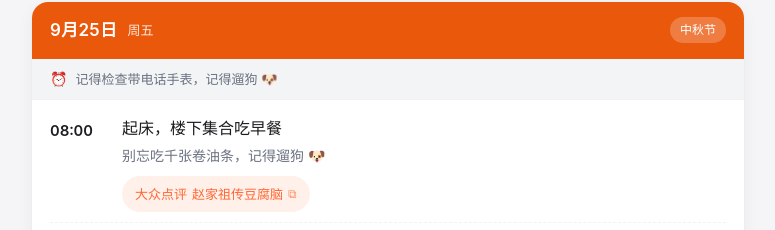
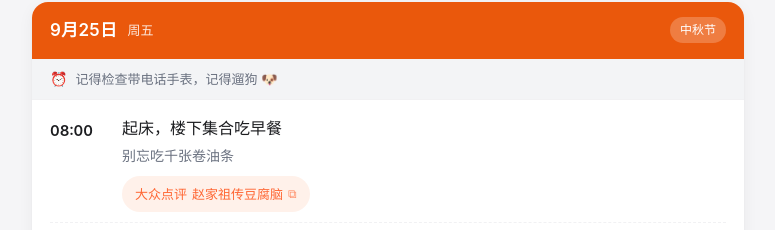
Before and after one commit to GuYuan92/family-trip-2026, a plain HTML site: page index.html in a window 1280 px wide. Shown: the part 867-1097 px from the top of the page, without its empty margins (252-1027 px from the left). Drawn offline with Linux system fonts and the light colour scheme.

Commit message:
9/25 早餐 note 删'记得遛狗'，保留'别忘吃千张卷油条'

```diff
--- a/index.html
+++ b/index.html
@@ -513,7 +513,7 @@ const days = [
   {
     date: '2026-09-25', short: '9月25日', week: '周五', type: 'orange', tag: '中秋节',
     events: [
-      { time: '08:00', text: '起床，楼下集合吃早餐', note: '别忘吃千张卷油条，记得遛狗 🐶', poi: { name: '赵家祖传豆腐脑', url: 'https://m.dianping.com/shopinfo/l5tLYeIPYPqMHJ0j?msource=Appshare2021&utm_source=shop_share&shoptype=10&shopcategoryid=217&cityid=963&isoversea=0', kind: 'dianping' } },
+      { time: '08:00', text: '起床，楼下集合吃早餐', note: '别忘吃千张卷油条', poi: { name: '赵家祖传豆腐脑', url: 'https://m.dianping.com/shopinfo/l5tLYeIPYPqMHJ0j?msource=Appshare2021&utm_source=shop_share&shoptype=10&shopcategoryid=217&cityid=963&isoversea=0', kind: 'dianping' } },
       { time: '09:30', text: '出发，给奶奶买詹记月饼' },
       { time: '10:00', text: '回家看望奶奶' },
       { time: '11:30', text: '带奶奶到城中吃午饭', poi: { name: '聚红盛(古城店)', url: 'https://m.dianping.com/shopinfo/l6cravw0InYTrnGy?msource=Appshare2021&utm_source=shop_share&shoptype=10&shopcategoryid=26482&cityid=963&isoversea=0', kind: 'dianping' } },
```
